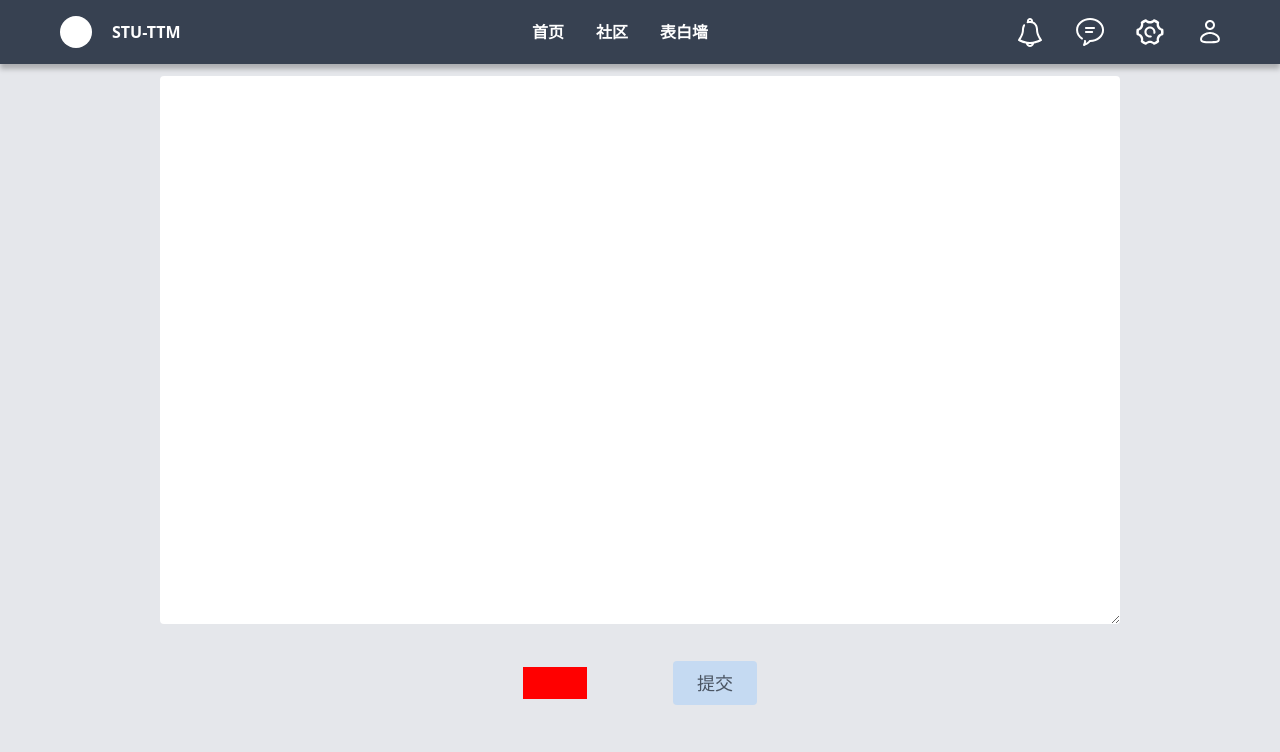
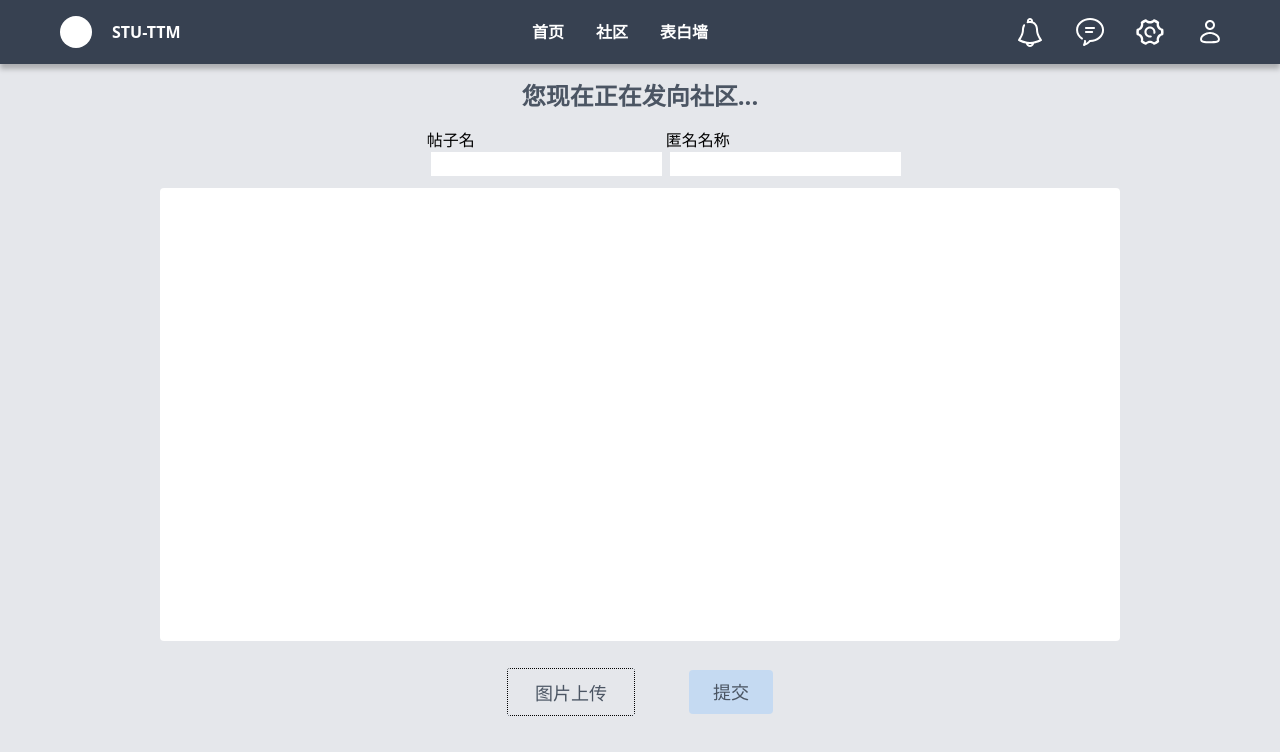
Before and after one commit to STU-TTM/TalkingToTheMoon-FrontEnd, a React (Create React App) app: page /communityWriting in a window 1280 px wide. Shown: the top 752 px of the page. Built offline with nearby package versions, Linux system fonts and the light colour scheme.

Commit message:
完成社区的发帖页面

```diff
--- a/src/pages/CommunityListPage/index.js
+++ b/src/pages/CommunityListPage/index.js
@@ -100,7 +100,7 @@ export default function Index() {
           ) : (
             <div
               className="fixed  bottom-24 left-1/2 transform -translate-x-1/2 cursor-pointer
-            rounded-full  shadow hover:shadow-lg transition-all bg-white"
+            rounded-full  shadow hover:shadow-lg transition-all bg-white z-50"
               onClick={navigateToWriting}
             >
               <svg
--- a/src/pages/LoginAndRegist/index.js
+++ b/src/pages/LoginAndRegist/index.js
@@ -176,7 +176,7 @@ function App() {
               hover:shadow-md transition-all cursor-pointer"
               onClick={sentLogin}
             >
-              <span>login++{loginUsername}</span>
+              <span>login</span>
             </div>
             {/* 用于撑开flex布局 */}
             <div className=""></div>
--- a/src/pages/communityWriting/index.js
+++ b/src/pages/communityWriting/index.js
@@ -1,16 +1,27 @@
-import React from "react";
+import React, { useState } from "react";
 import Navbar from "../../component/Navbar";
 import styled from "styled-components";
+import request from "../../utils/request";
+import { UPLOADPICTURE, INSERTPOST } from "../../utils/pathMap";
+import fixbug from "../../utils/fixImgUrlBug";
 
 const PhotoInput = styled.input`
-  width: 4rem;
-  height: 2rem;
+  font-size: 1px;
+  width: 8rem;
+  height: 3rem;
   &::before {
-    content: "";
+    font-size: 18px;
+    text-align: center;
+    line-height: 3rem;
+    display: block;
+    width: 8rem;
+    height: 3rem;
+    content: "图片上传";
+    border-style: dotted;
+    border-color: black;
+    border-width: 1px;
     position: absolute;
-    width: 4rem;
-    height: 2rem;
-    background-color: red;
+    background-color: rgb(229, 231, 235);
   }
 `;
 
@@ -21,18 +32,107 @@ const TextareaWithoutScroll = styled.textarea`
 `;
 
 export default function Writing() {
+  const [picture, setPicture] = useState(undefined);
+  const [anonymity, setAnonymity] = useState(undefined);
+  const [title, setTitle] = useState(undefined);
+  const [content, setContent] = useState(undefined);
+  // 图片上传
+  const handlePictureUpload = (e) => {
+    const file = e.target.files[0];
+    if (file === undefined) return;
+    const formData = new FormData();
+    formData.append("file", file, file.name);
+    request
+      .post(UPLOADPICTURE, formData, {
+        headers: {
+          "Content-Type": "multipart/form-data",
+        },
+      })
+      .then(
+        (value) => {
+          console.log(value);
+          if (value.data.code !== 200) throw new Error("图片上传失败");
+          else {
+            setPicture(value.data.data.path);
+            return value.data.data.path;
+          }
+        },
+        (reason) => {
+          console.log(reason);
+        }
+      );
+  };
+
+  const sentPost = (e) => {
+    const res = request.post(INSERTPOST, {
+      anonymity: anonymity,
+      title: title,
+      content: content,
+      picture: picture,
+    });
+    console.log(res);
+  };
+
+  const handleTitleChange = (event) => {
+    setTitle(event.target.value);
+  };
+
+  const handleAnonymityChange = (event) => {
+    setAnonymity(event.target.value);
+  };
+
   return (
     <Navbar fullscreen>
       <div className="flex flex-col justify-around items-center w-full h-5/6 overflow-hidden">
+        <div className="text-center text-2xl font-semibold m-4 text-gray-600 font-sans">
+          您现在正在发向社区...
+        </div>
+        <div className="flex justify-between w-1/3">
+          <div>
+            帖子名
+            <input
+              type="text"
+              className="outline-none mx-1"
+              value={title}
+              onChange={handleTitleChange}
+            />
+          </div>
+          <div>
+            匿名名称
+            <input
+              type="text"
+              className="outline-none mx-1"
+              value={anonymity}
+              onChange={handleAnonymityChange}
+            />
+          </div>
+        </div>
+
+        {picture !== undefined && (
+          <img
+            alt="post"
+            className="max-h-24 max-w24"
+            src={`${fixbug(picture)}`}
+          ></img>
+        )}
+
         <TextareaWithoutScroll
           type="text"
-          className="w-9/12 h-5/6 resize outline-none	rounded m-3 p-1"
+          className="w-9/12 h-5/6 resize-none outline-none	rounded m-3 p-1"
+          value={content}
+          onChange={(e) => setContent(e.target.value)}
         />
         <div className="flex justify-around items-center w-80 h-24">
-          <PhotoInput type="file" className="relative"></PhotoInput>
+          <PhotoInput
+            type="file"
+            className="relative text-lg text-gray-600 bg-blue-300 bg-opacity-40 hover:bg-opacity-80 transition-all
+        rounded "
+            onChange={handlePictureUpload}
+          ></PhotoInput>
           <div
             className="text-lg text-gray-600 bg-blue-300 bg-opacity-40 hover:bg-opacity-80 transition-all
         rounded py-2 px-6 outline-none cursor-pointer min-w-max"
+            onClick={sentPost}
           >
             提交
           </div>
--- a/src/utils/request.js
+++ b/src/utils/request.js
@@ -1,6 +1,9 @@
 import axios from "axios";
 // http://120.24.228.79:8080/swagger-ui.html
-const instance = axios.create({ baseURL: "", timeout: 10000 });
+const instance = axios.create({
+  // baseURL: "http://120.24.228.79:8080",
+  // timeout: 10000,
+});
 
 const foo = {
   get: instance.get,
```
